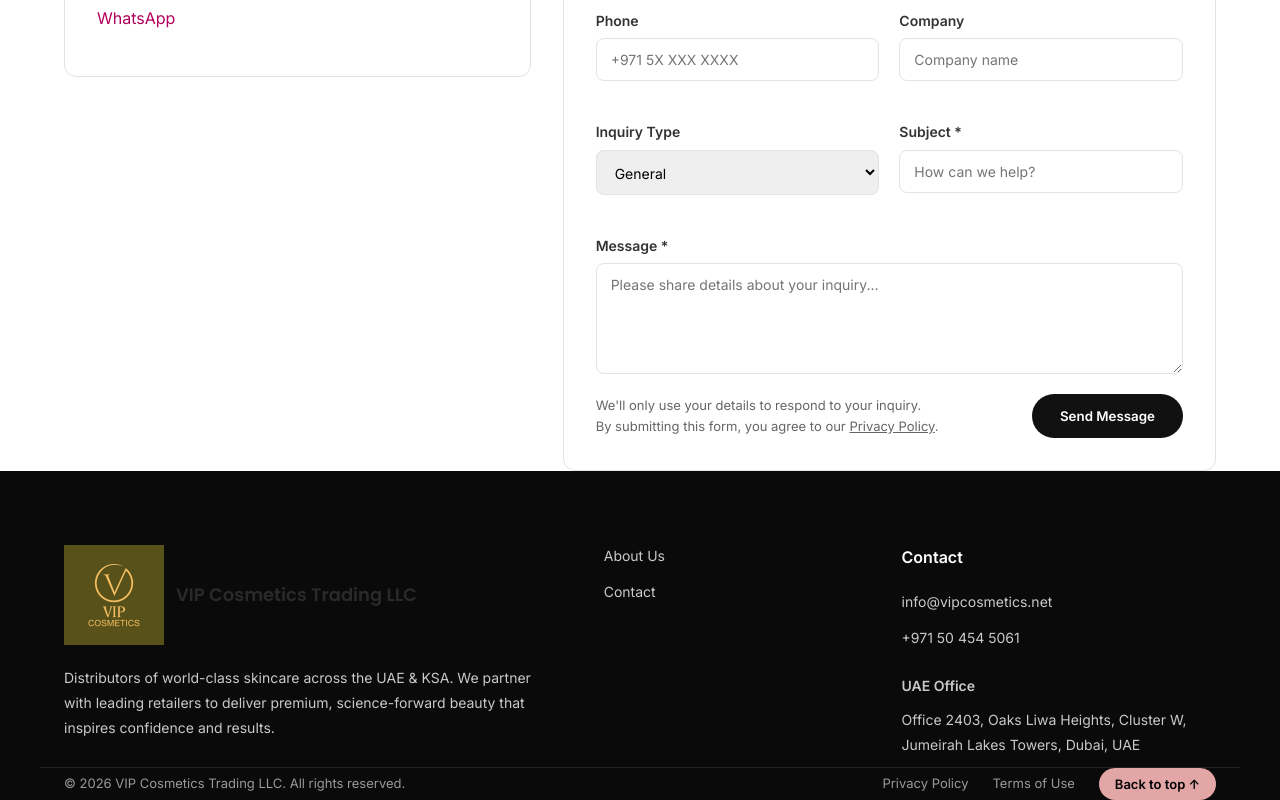
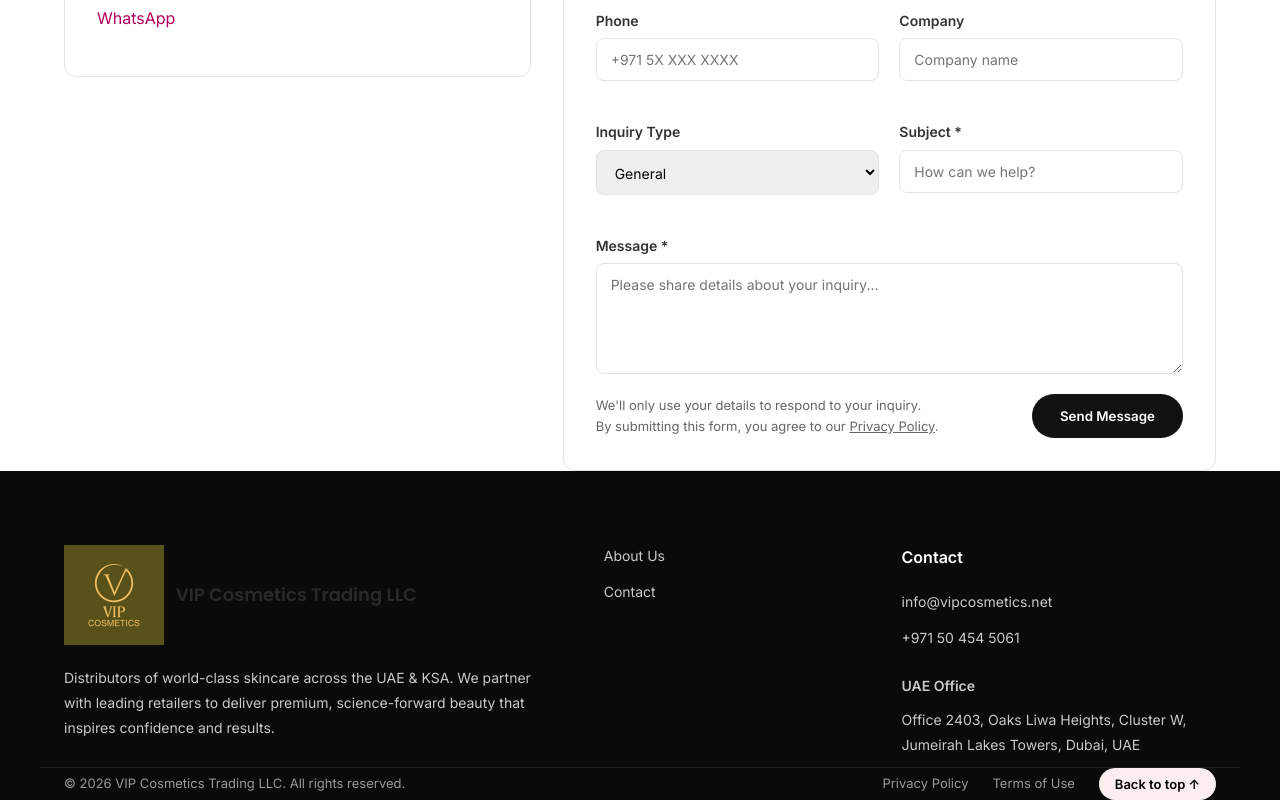
Before and after one commit to gurusaivs18/vipCosmetics, a React app: page /contact in a window 1280 px wide. Shown: the part 501-1301 px from the top of the page. Built offline with nearby package versions, Linux system fonts and the light colour scheme; the HTML template or start-up script is replaced by a standard one.

Commit message:
arrangement pink color code

```diff
--- a/src/css/Footer.css
+++ b/src/css/Footer.css
@@ -79,7 +79,7 @@
 
 
 .footer-links button {
-  background: #e2a6a6;
+  background: #fcedef;
   color: #000;
   padding: 8px 16px;
   border-radius: 20px;
```
